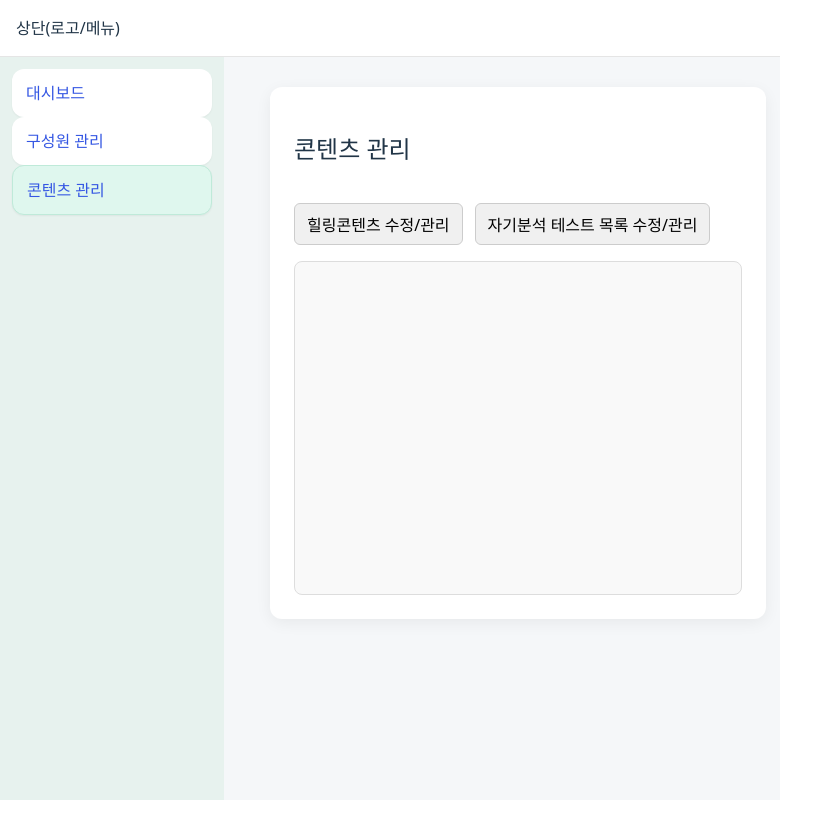
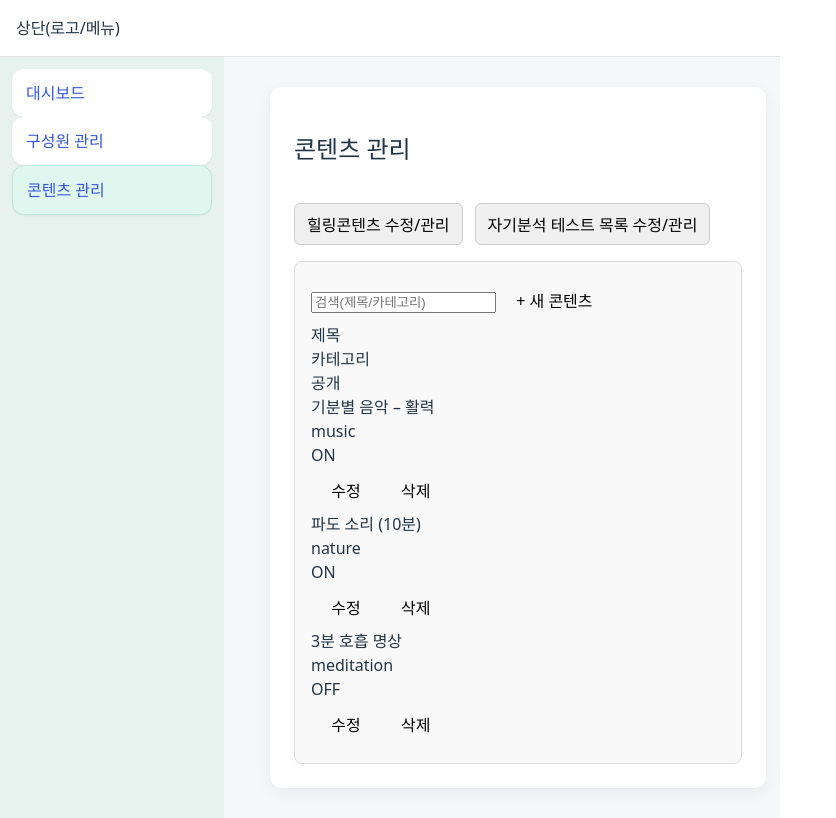
Before and after one commit to prgrms-aibe-devcourse/AIBE2_FinalProject_shiwal_FE, a React (Vite) app in the folder hue/apps/frontend/: page /admin/contents in a window 1280 px wide. Shown: the whole page, without its empty margins (0-836 px from the left). Built offline with nearby package versions, Linux system fonts and the light colour scheme.

Commit message:
중간 점검

```diff
--- /dev/null
+++ b/hue/apps/frontend/src/features/admin/pages/contents/components/healing_editor.tsx
@@ -0,0 +1,44 @@
+import { useState } from 'react'
+
+type HealingItem = {
+    id: string
+    title: string
+    category: 'music' | 'nature' | 'meditation'
+    visible: boolean
+}
+
+const dummy: HealingItem[] = [
+    { id: 'h1', title: '기분별 음악 – 활력', category: 'music', visible: true },
+    { id: 'h2', title: '파도 소리 (10분)', category: 'nature', visible: true },
+    { id: 'h3', title: '3분 호흡 명상', category: 'meditation', visible: false },
+]
+
+export default function HealingEditor() {
+    const [list] = useState<HealingItem[]>(dummy)
+
+    return (
+        <div className="ce_wrap">
+            <div className="ce_toolbar">
+                <input className="ce_input" placeholder="검색(제목/카테고리)" />
+                <button className="ce_btn primary">+ 새 콘텐츠</button>
+            </div>
+
+            <div className="ce_table">
+                <div className="ce_head">
+                    <div>제목</div><div>카테고리</div><div>공개</div><div></div>
+                </div>
+                {list.map(item => (
+                    <div className="ce_row" key={item.id}>
+                        <div>{item.title}</div>
+                        <div>{item.category}</div>
+                        <div>{item.visible ? 'ON' : 'OFF'}</div>
+                        <div className="ce_actions">
+                            <button className="ce_btn">수정</button>
+                            <button className="ce_btn danger">삭제</button>
+                        </div>
+                    </div>
+                ))}
+            </div>
+        </div>
+    )
+}
--- /dev/null
+++ b/hue/apps/frontend/src/features/admin/pages/contents/components/selftest_editor.tsx
@@ -0,0 +1,49 @@
+import { useState } from 'react'
+
+type Category = { id: string; name: string; desc?: string }
+type TestItem = { id: string; categoryId: string; title: string; active: boolean }
+
+const cats: Category[] = [
+    { id: 'c1', name: '마음 상태 체크', desc: '하루 기분/스트레스' },
+    { id: 'c2', name: '수면/에너지', desc: '피로/수면의 질' },
+]
+const items: TestItem[] = [
+    { id: 't1', categoryId: 'c1', title: '오늘의 기분 5점 척도', active: true },
+    { id: 't2', categoryId: 'c2', title: '지난 1주 수면 만족도', active: true },
+]
+
+export default function SelfTestEditor() {
+    const [category] = useState<Category[]>(cats)
+    const [tests] = useState<TestItem[]>(items)
+
+    return (
+        <div className="se_wrap">
+            <div className="se_toolbar">
+                <button className="se_btn primary">+ 카테고리</button>
+                <button className="se_btn">+ 테스트</button>
+            </div>
+
+            <div className="se_grid">
+                <div className="se_panel">
+                    <h3>카테고리</h3>
+                    {category.map(c => (
+                        <div key={c.id} className="se_row">
+                            <div className="se_title">{c.name}</div>
+                            <div className="se_desc">{c.desc}</div>
+                        </div>
+                    ))}
+                </div>
+
+                <div className="se_panel">
+                    <h3>테스트 목록</h3>
+                    {tests.map(t => (
+                        <div key={t.id} className="se_row">
+                            <div className="se_title">{t.title}</div>
+                            <div className="se_badge">{t.active ? '활성' : '비활성'}</div>
+                        </div>
+                    ))}
+                </div>
+            </div>
+        </div>
+    )
+}
--- a/hue/apps/frontend/src/features/admin/pages/contents/index.tsx
+++ b/hue/apps/frontend/src/features/admin/pages/contents/index.tsx
@@ -1,19 +1,35 @@
+import { useState } from 'react'
 import './contents.css'
+import HealingEditor from './components/healing_editor'
+import SelfTestEditor from './components/selftest_editor'
 
-const ContentsPage = () => {
+type Tab = 'healing' | 'selftest'
+
+export default function ContentsPage() {
+    const [tab, setTab] = useState<Tab>('healing')
+
     return (
         <div className="contents_wrap">
             <h2>콘텐츠 관리</h2>
 
             <div className="contents_tabs">
-                <button className="tab_btn">힐링콘텐츠 수정/관리</button>
-                <button className="tab_btn">자기분석 테스트 목록 수정/관리</button>
+                <button
+                    className={`tab_btn ${tab === 'healing' ? 'active' : ''}`}
+                    onClick={() => setTab('healing')}
+                >
+                    힐링콘텐츠 수정/관리
+                </button>
+                <button
+                    className={`tab_btn ${tab === 'selftest' ? 'active' : ''}`}
+                    onClick={() => setTab('selftest')}
+                >
+                    자기분석 테스트 목록 수정/관리
+                </button>
             </div>
 
             <div className="contents_area">
+                {tab === 'healing' ? <HealingEditor /> : <SelfTestEditor />}
             </div>
         </div>
     )
 }
-
-export default ContentsPage
```
